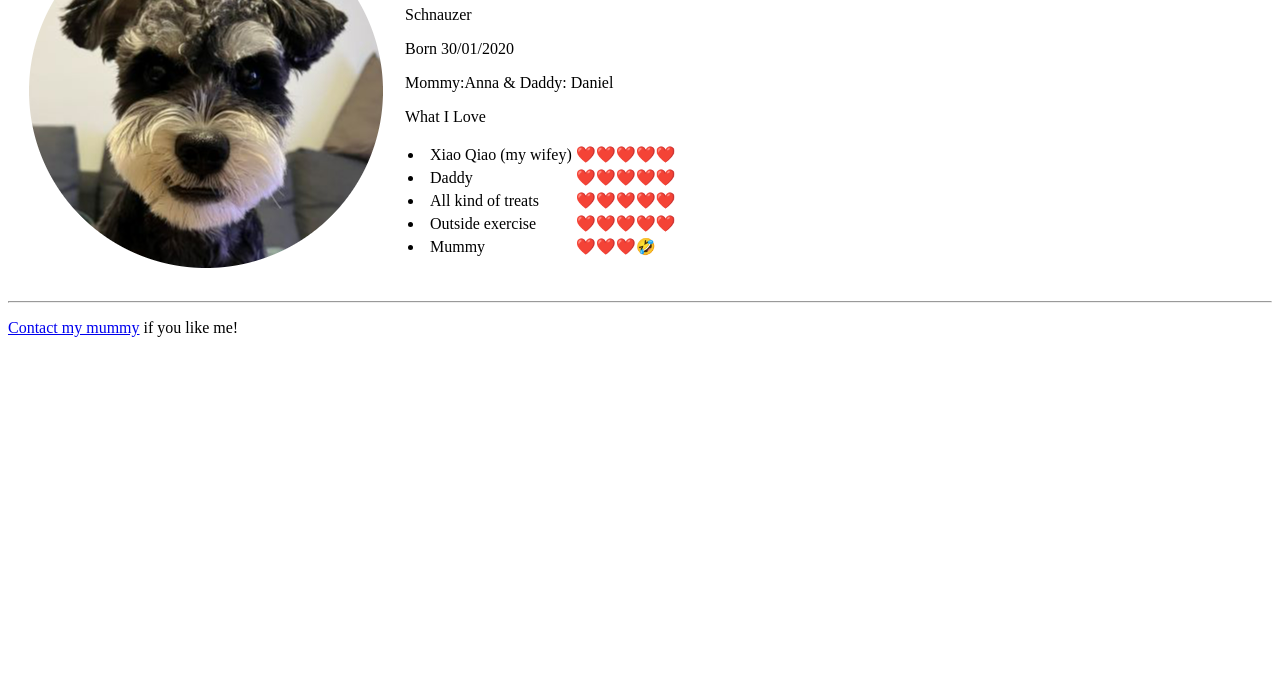
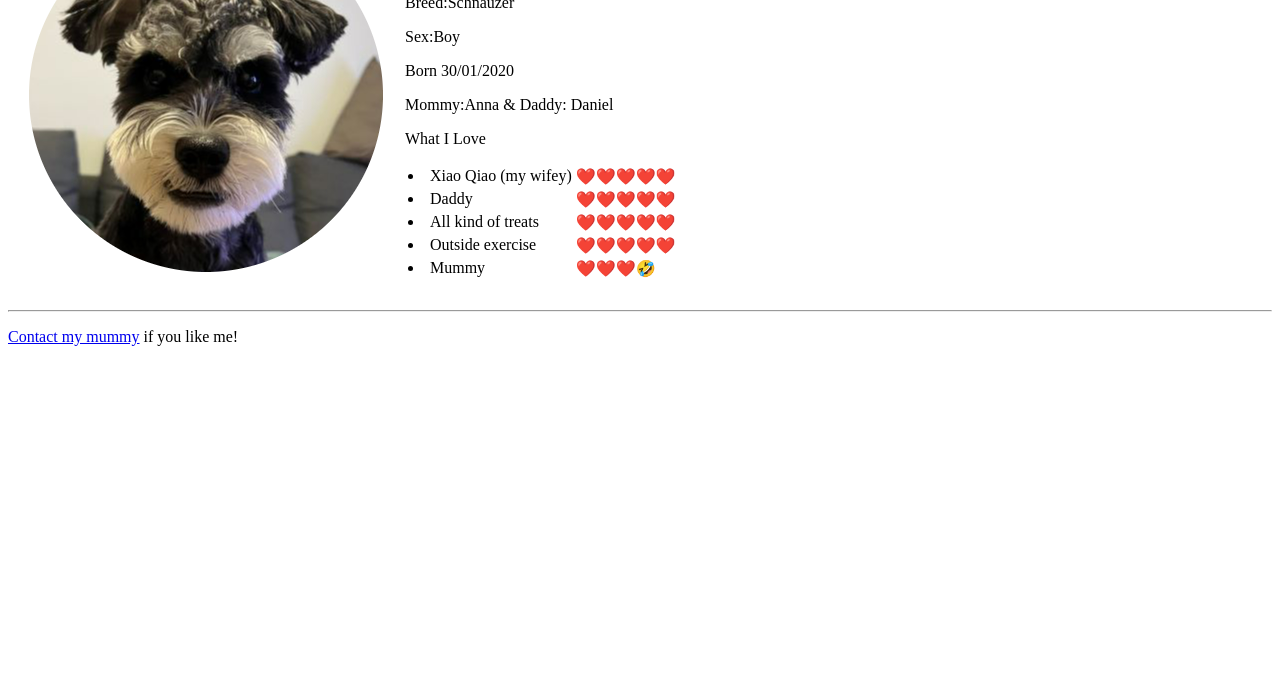
Before and after one commit to Annla08/Zhangfei, a plain HTML site: page index.html in a window 1280 px wide. Shown: the part 115-800 px from the top of the page. Drawn offline with Linux system fonts and the light colour scheme.

Commit message:
Add files via upload

```diff
--- a/index.html
+++ b/index.html
@@ -12,7 +12,8 @@
       <td><img src="Zhang fei.png" alt=""></td>
       <td>
         <h1>Zhang Fei</h1>
-        <p>Schnauzer</p>
+        <p>Breed:Schnauzer</p>
+        <p>Sex:Boy</p>
         <p>Born 30/01/2020</p>
         <p>Mommy:Anna & Daddy: Daniel</p>
         <p>What I Love </p>
```
